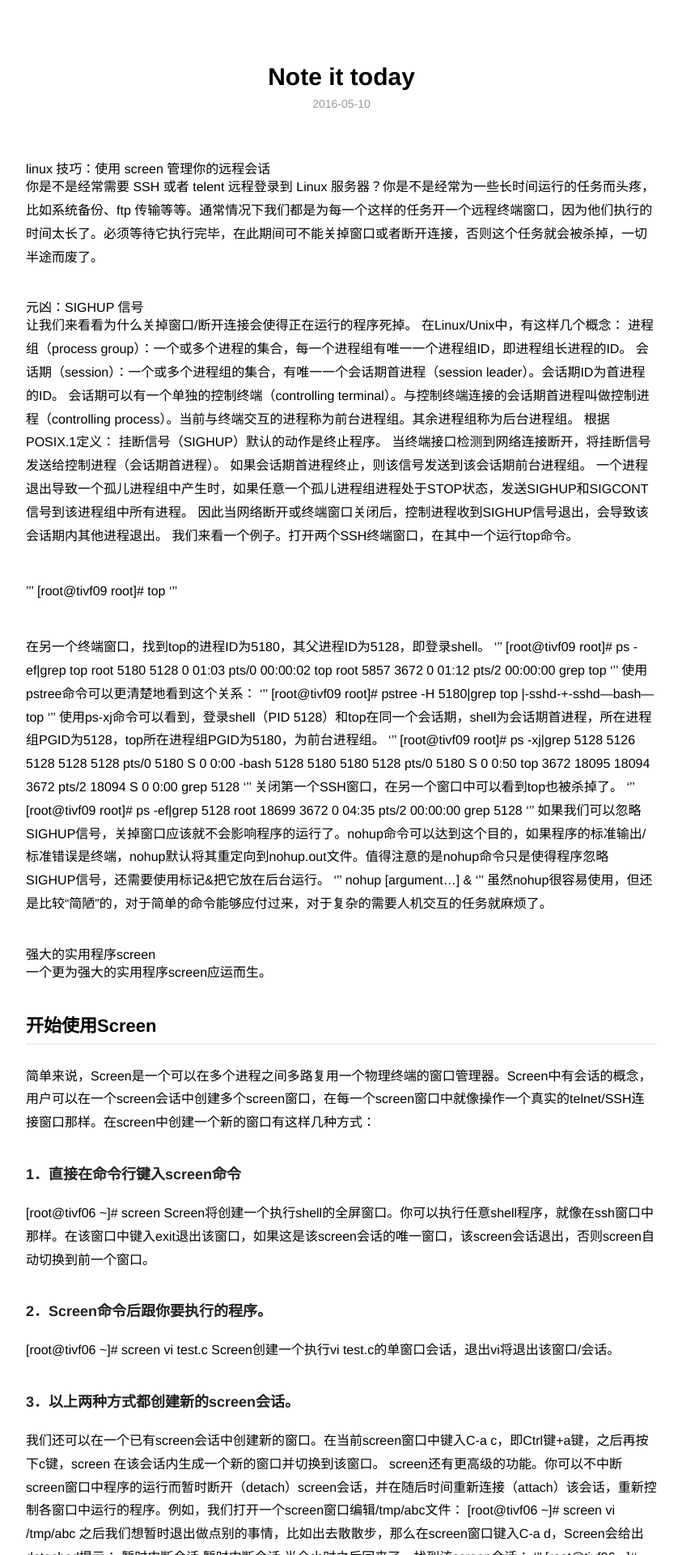
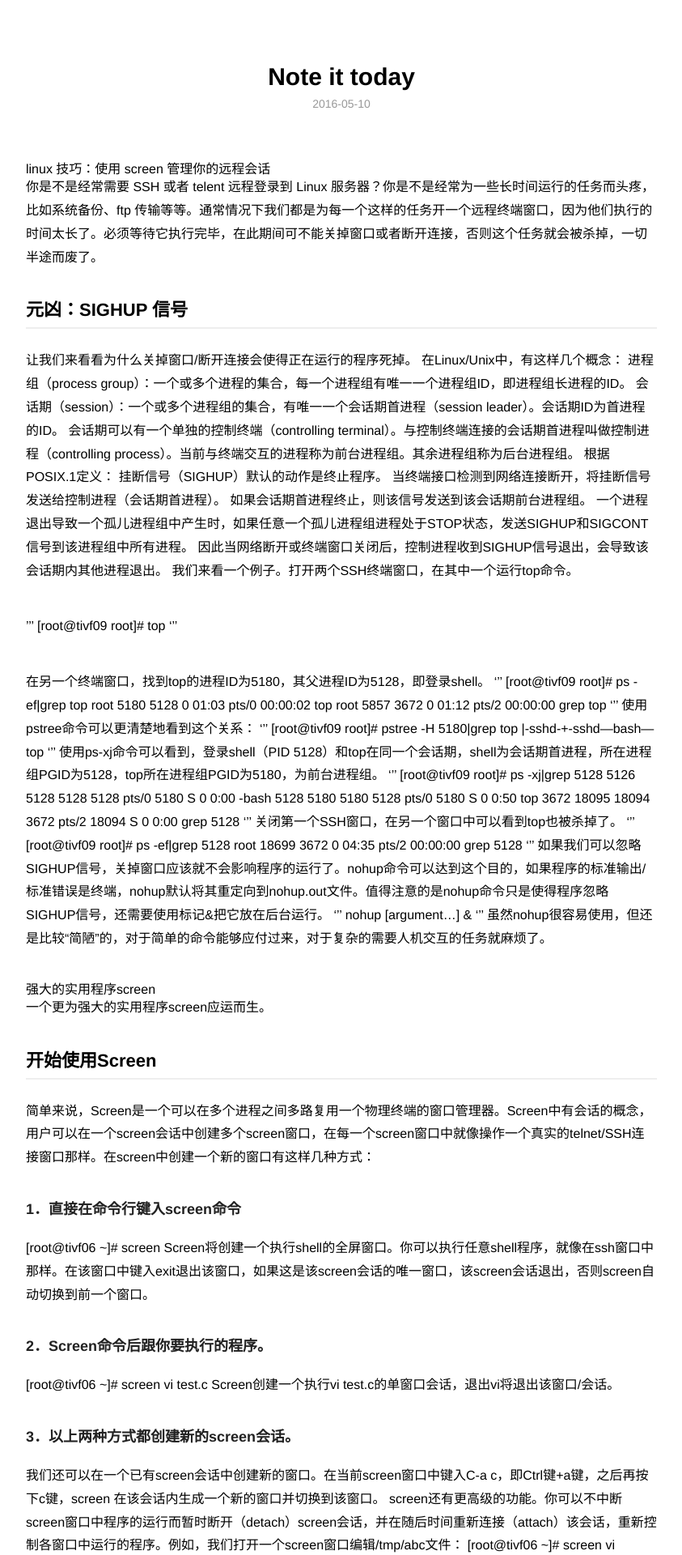
Before and after one commit to MagicPwn/magicpwn.github.io, a Jekyll site: the page built from _posts/2016-05-10-note.md, in a window 1280 px wide. Shown: the top 1920 px of the page at 81% size, without its empty margins (218-1061 px from the left). Built offline with Jekyll 4.4.1, drawn with Linux system fonts in a browser that asks for light colours.

Commit message:
fix
fix screen

```diff
--- a/_posts/2016-05-10-note.md
+++ b/_posts/2016-05-10-note.md
@@ -4,11 +4,13 @@ title: Note it today
 description: just test if it work!
 category: blog
 ---
+
 # linux 技巧：使用 screen 管理你的远程会话
 
+你是不是经常需要 SSH 或者 telent 远程登录到 Linux 服务器？你是不是经常为一些长时间运行的任务而头疼，比如系统备份、ftp 传输等等。通常情况下我们都是为每一个这样的任务开一个远程终端窗口，因为他们执行的时间太长了。必须等待它执行完毕，在此期间可不能关掉窗口或者断开连接，否则这个任务就会被杀掉，一切半途而废了。
 
-你是不是经常需要 SSH 或者 telent 远程登录到 Linux 服务器？你是不是经常为一些长时间运行的任务而头疼，比如系统备份、ftp 传输等等。通常情况下我们都是为每一个这样的任务开一个远程终端窗口，因为他们执行的时间太长了。必须等待它执行完毕，在此期间可不能关掉窗口或者断开连接，否则这个任务就会被杀掉，一切半途而废了。
-# 元凶：SIGHUP 信号
+## 元凶：SIGHUP 信号
+
 让我们来看看为什么关掉窗口/断开连接会使得正在运行的程序死掉。
 在Linux/Unix中，有这样几个概念：
 进程组（process group）：一个或多个进程的集合，每一个进程组有唯一一个进程组ID，即进程组长进程的ID。
```
